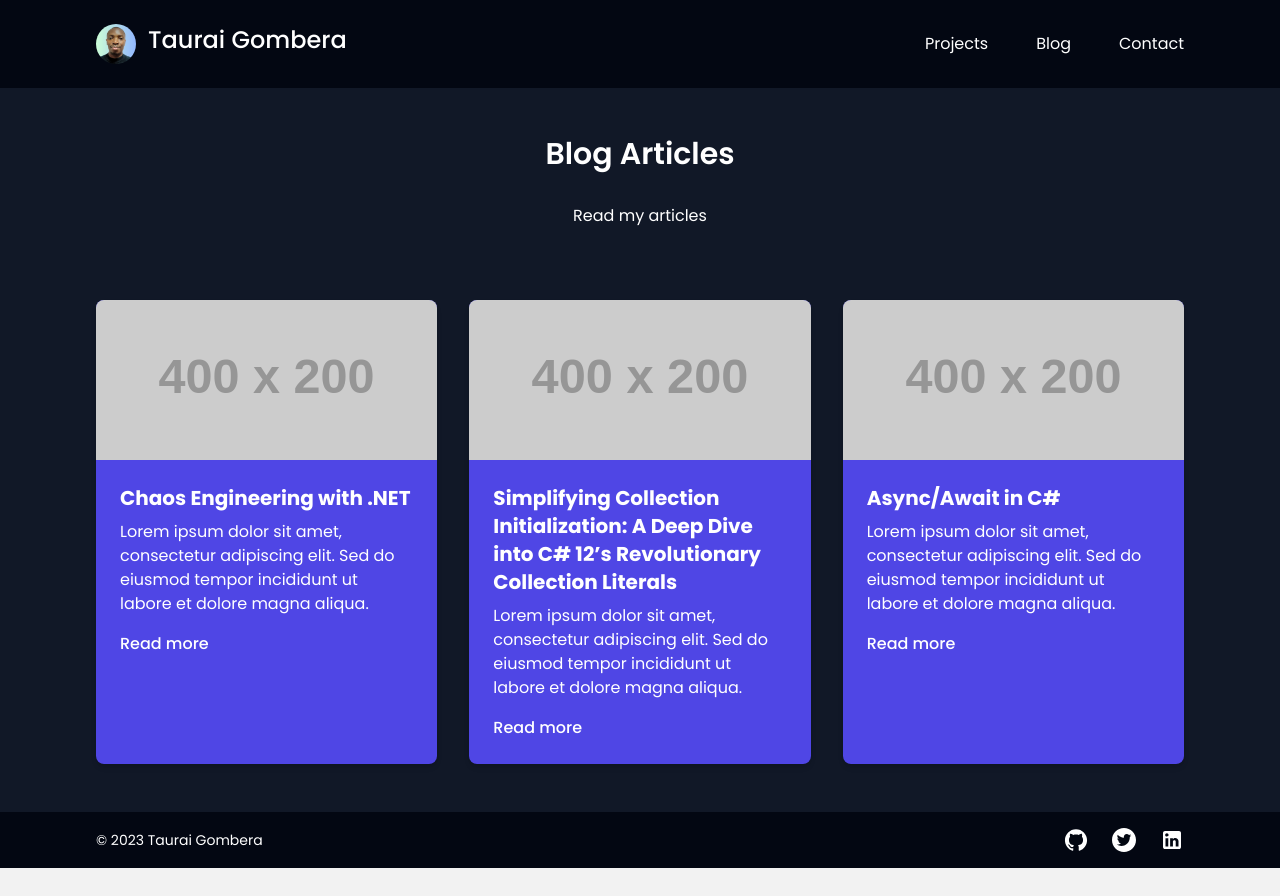
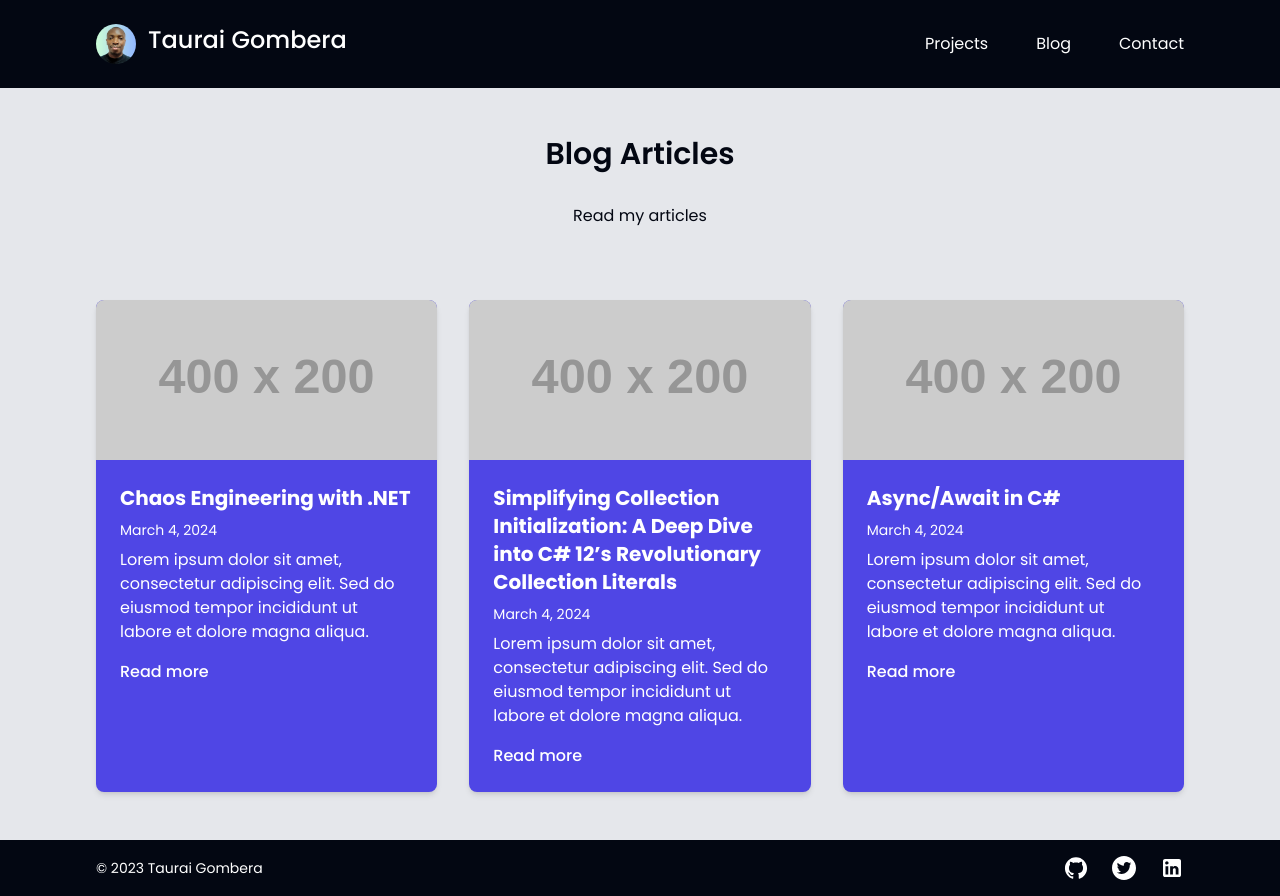
Before and after one commit to tauraigombera/personal-portfolio, a React (Vite) app in the folder portifolio-app/: page /Blog in a window 1280 px wide. Before the commit the page ends 868 px from the top, so only its background shows below. Built offline with nearby package versions, Linux system fonts and the light colour scheme.

Commit message:
code refactors

```diff
--- a/portifolio-app/src/components/pages/Blog.tsx
+++ b/portifolio-app/src/components/pages/Blog.tsx
@@ -5,6 +5,7 @@ import Placeholder from "../icons/Placeholder";
 interface BlogPost {
   id: number;
   image: JSX.Element;
+  date: string;
   title: string;
   excerpt: string;
   body: string;
@@ -14,6 +15,7 @@ const BlogPosts: BlogPost[] = [
   {
     id: 1,
     image: <Placeholder />,
+    date: `March 4, 2024`,
     title: `Chaos Engineering with .NET`,
     excerpt: `Lorem ipsum dolor sit amet, consectetur adipiscing elit. Sed do
         eiusmod tempor incididunt ut labore et dolore magna aliqua.`,
@@ -22,6 +24,7 @@ const BlogPosts: BlogPost[] = [
   {
     id: 2,
     image: <Placeholder />,
+    date: `March 4, 2024`,
     title: `Simplifying Collection Initialization: A Deep Dive into C# 12’s Revolutionary Collection Literals`,
     excerpt: `Lorem ipsum dolor sit amet, consectetur adipiscing elit. Sed do
         eiusmod tempor incididunt ut labore et dolore magna aliqua.`,
@@ -30,6 +33,7 @@ const BlogPosts: BlogPost[] = [
   {
     id: 3,
     image: <Placeholder />,
+    date: `March 4, 2024`,
     title: `Async/Await in C#`,
     excerpt: `Lorem ipsum dolor sit amet, consectetur adipiscing elit. Sed do
         eiusmod tempor incididunt ut labore et dolore magna aliqua.`,
@@ -41,11 +45,13 @@ function Connect() {
   return (
     <>
       <Navbar />
-      <section className="container mx-auto min-h-scree px-8 md:px-14 lg:px-24 w-full">
-        <h2 className="flex justify-center text-3xl font-semibold mb-8 pt-12">
+      <section className="container bg-gray mx-auto min-h-scree px-8 md:px-14 lg:px-24 w-full">
+        <h2 className="flex justify-center text-3xl text-primary font-semibold mb-8 pt-12">
           Blog Articles
         </h2>
-        <p className="flex justify-center mb-8">Read my articles</p>
+        <p className="flex justify-center text-primary mb-8">
+          Read my articles
+        </p>
         <div className="grid grid-cols-1 mb-10 md:grid-cols-2 lg:grid-cols-3 gap-8">
           <div className="grid grid-cols-1 md:grid-cols-2 lg:grid-cols-3 gap-8">
             {/* Blog post component */}
@@ -60,6 +66,7 @@ function Connect() {
               {post.image}
               <div className="p-6">
                 <h3 className="text-xl font-bold mb-2">{post.title}</h3>
+                <h3 className="text-sm  mb-2">{post.date}</h3>
                 <p className="text-gray-600 mb-4">{post.excerpt}</p>
                 <a
                   href="#"
```
